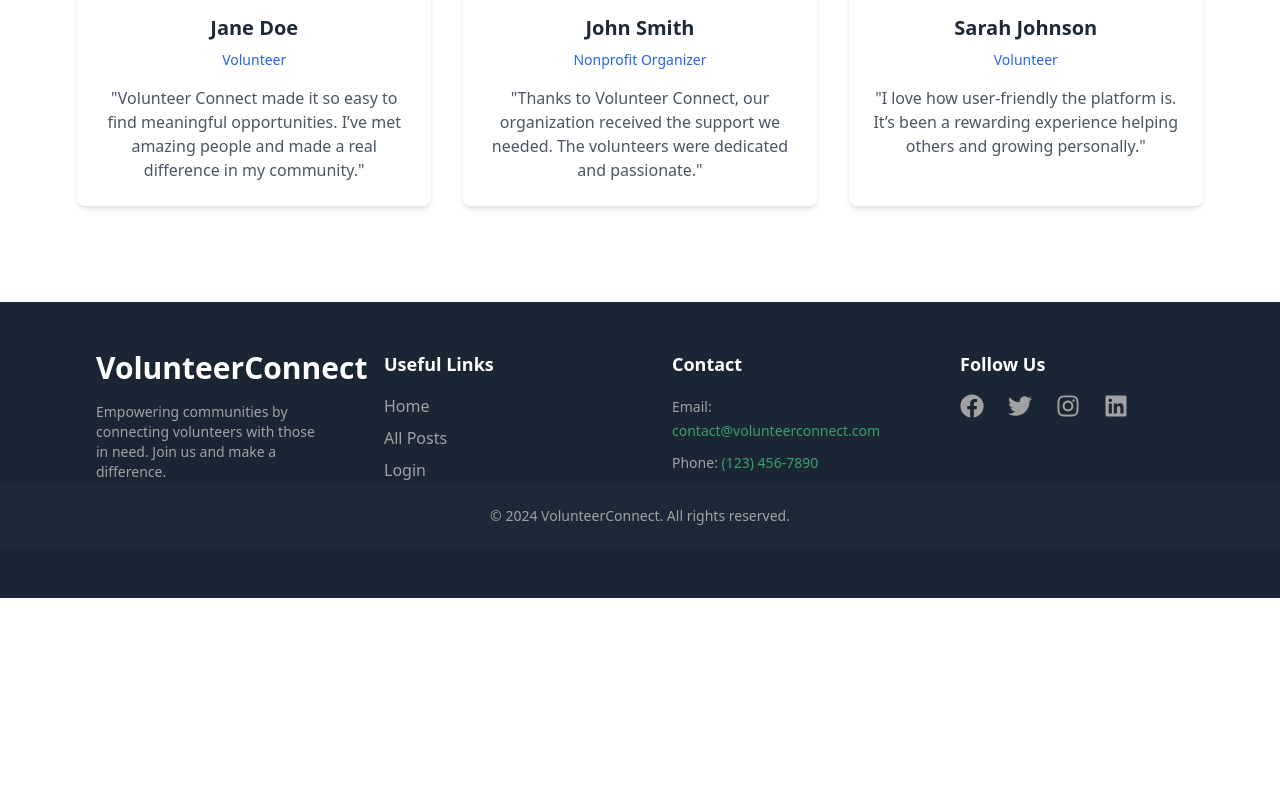
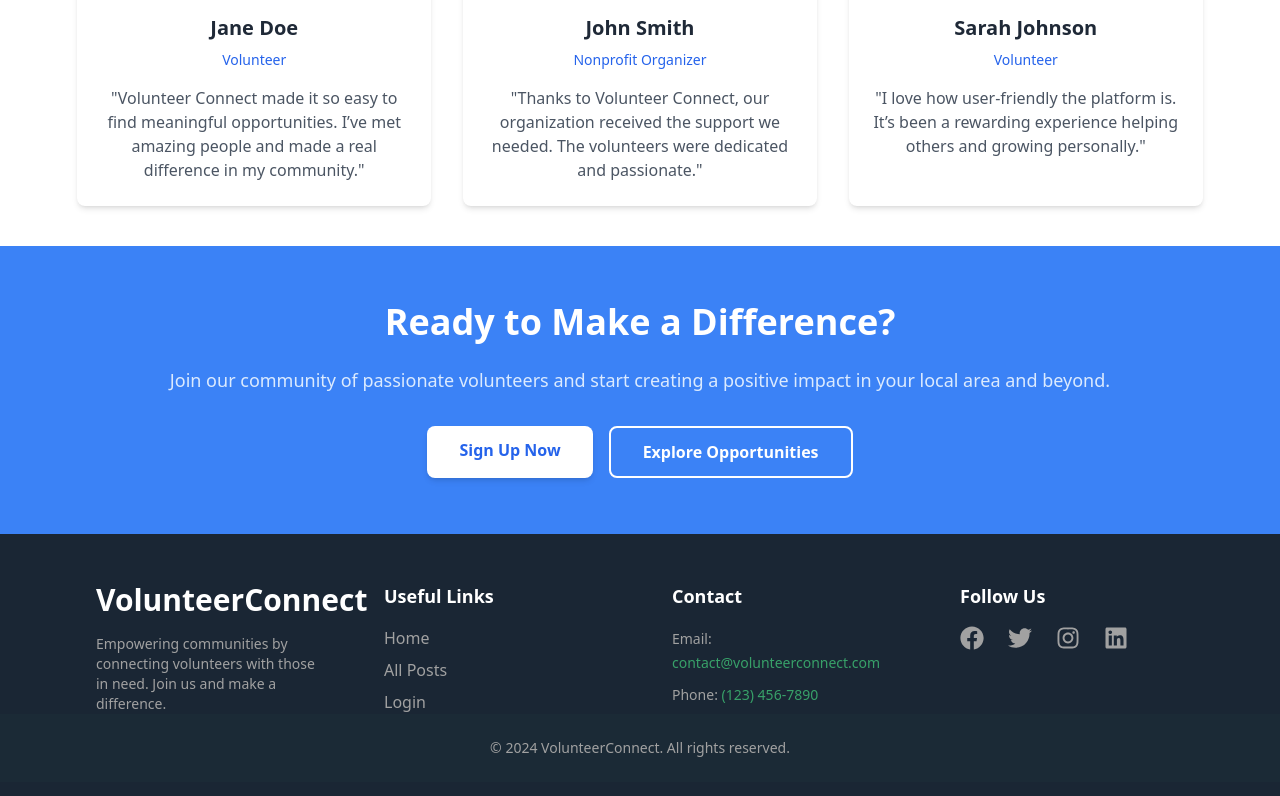
Before and after one commit to Tonmoy-1/Volunteer-Management--for--public, a React (Vite) app: page / in a window 1280 px wide. Shown: the part 5748-6544 px from the top of the page. Before the commit the page ends 6346 px from the top, so only its background shows below. Built offline with nearby package versions, Linux system fonts and the light colour scheme; no server answers.

Commit message:
add call to action section

```diff
--- /dev/null
+++ b/src/Components/CallToAction.jsx
@@ -0,0 +1,33 @@
+import { Link } from "react-router-dom";
+
+const CallToAction = () => {
+  return (
+    <div className="bg-blue-500 dark:bg-blue-500 px-4 w-full mx-auto py-14">
+      <div className=" mx-auto px-2 text-center">
+        <h2 className="text-3xl md:text-4xl font-extrabold text-white mb-6">
+          Ready to Make a Difference?
+        </h2>
+        <p className="text-lg text-blue-100 mb-8">
+          Join our community of passionate volunteers and start creating a
+          positive impact in your local area and beyond.
+        </p>
+        <div className="flex justify-center gap-4">
+          <Link
+            to="/register"
+            className="bg-white text-blue-600 hover:bg-gray-100 transition-colors font-semibold px-8 py-3 rounded-lg shadow-md"
+          >
+            Sign Up Now
+          </Link>
+          <Link
+            to="/all-volunteers"
+            className="bg-transparent border-2 border-white text-white hover:bg-white hover:text-blue-600 transition-colors font-semibold px-8 py-3 rounded-lg"
+          >
+            Explore Opportunities
+          </Link>
+        </div>
+      </div>
+    </div>
+  );
+};
+
+export default CallToAction;
--- a/src/Components/Footer.jsx
+++ b/src/Components/Footer.jsx
@@ -2,7 +2,7 @@ import { FaFacebook, FaTwitter, FaInstagram, FaLinkedin } from "react-icons/fa";
 
 const Footer = () => {
   return (
-    <footer className="bg-[#1A2634] text-white py-12 mt-16">
+    <footer className="bg-[#1A2634] text-white py-12 ">
       <div className="container mx-auto px-6 sm:px-12 md:px-24">
         <div className="grid grid-cols-1 sm:grid-cols-2 lg:grid-cols-4 gap-16">
           {/* Company Info Section */}
--- a/src/Components/Navbar.jsx
+++ b/src/Components/Navbar.jsx
@@ -64,7 +64,7 @@ const Navbar = () => {
           >
             My Profile
             {isDropdownOpen && (
-              <div className="absolute right-[28%] mt-3 w-56 bg-white dark:bg-gray-800 shadow-lg rounded-lg z-50">
+              <div className="absolute right-[28%] mt-3 w-56 bg-white dark:bg-gray-800 shadow-lg rounded-lg z-50 py-2">
                 <NavLink
                   to="/add-volunteer"
                   className="block p-3 text-gray-700 dark:text-gray-300 hover:bg-gray-100 dark:hover:bg-gray-700  border-gray-300 border-b-2"
@@ -77,12 +77,14 @@ const Navbar = () => {
                 >
                   Manage My Volunteer Posts
                 </NavLink>
+                {user?.email && (
                   <button
                     onClick={logOut}
                     className="p-3 text-red-500 hover:bg-red-100 dark:hover:bg-red-800"
                   >
                     Logout
                   </button>
+                )}
               </div>
             )}
           </button>
--- a/src/Pages/Home.jsx
+++ b/src/Pages/Home.jsx
@@ -7,6 +7,7 @@ import VolunteerNeed from "./VolunteerNeed";
 import FeaturedOpportunities from "../Components/FeaturedOpportunities";
 import UpcomingEvents from "../Components/UpcomingEvents";
 import Testimonials from "../Components/Testimonials";
+import CallToAction from "../Components/CallToAction";
 
 const Home = () => {
   return (
@@ -23,6 +24,7 @@ const Home = () => {
       <FeaturedOpportunities></FeaturedOpportunities>
       <UpcomingEvents></UpcomingEvents>
       <Testimonials></Testimonials>
+      <CallToAction></CallToAction>
     </div>
   );
 };
```
Lines whose indentation alone changed are shown as unchanged.
